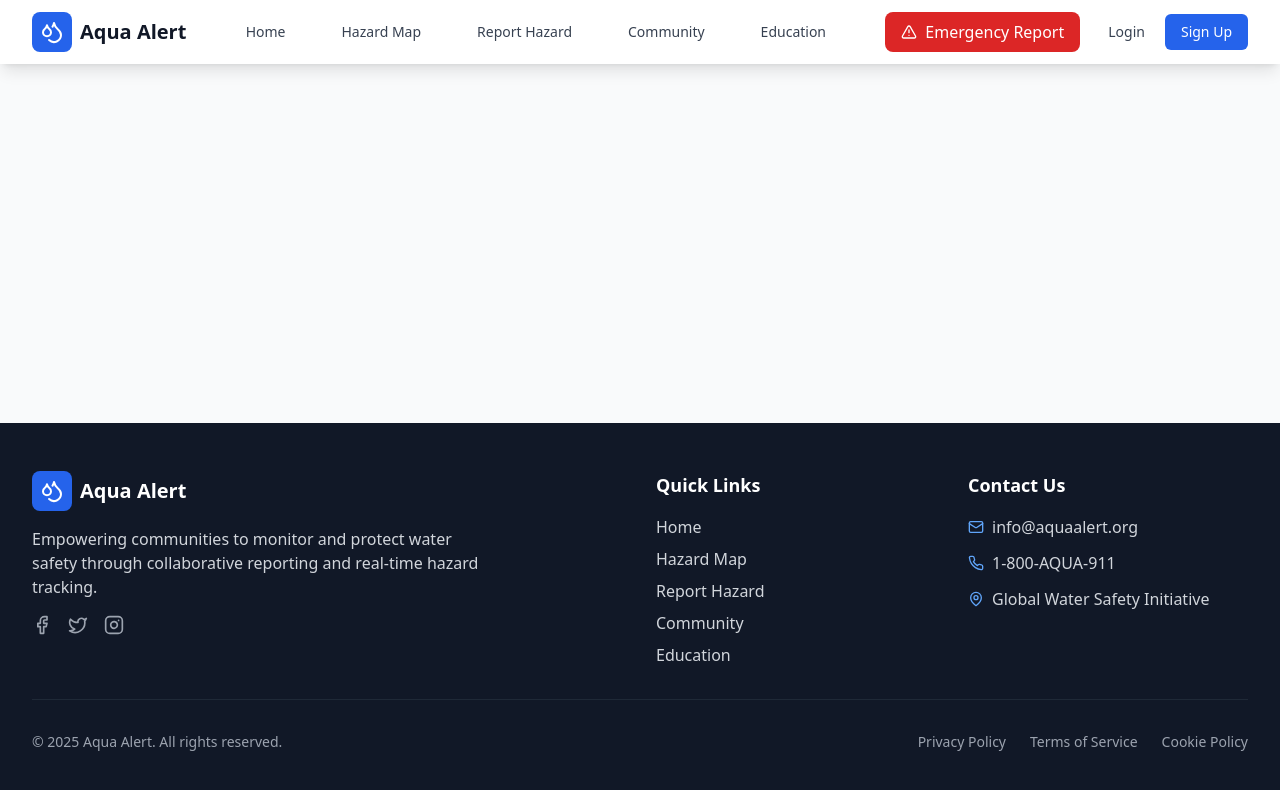
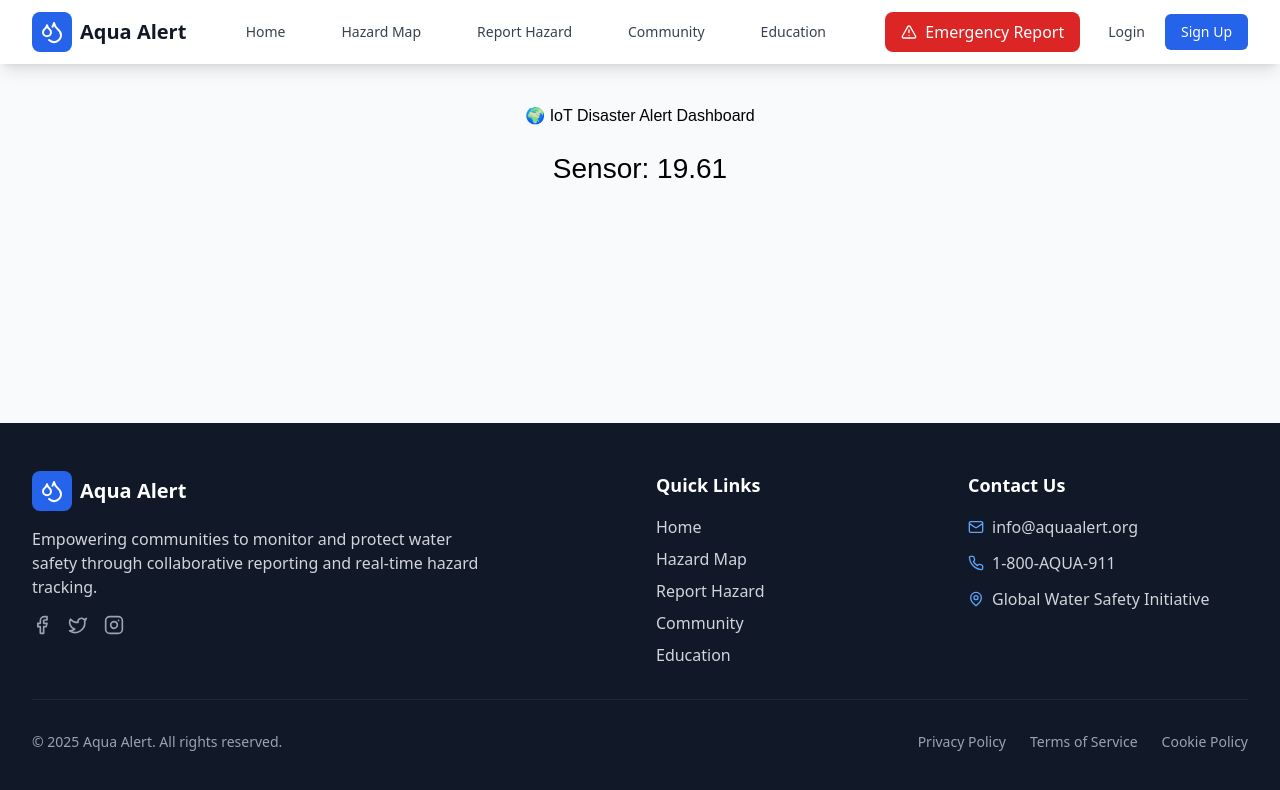
Before and after one commit to mounikapothula1106-creator/aqua-alert, a React (Vite) app: page /iot-dashboard in a window 1280 px wide. Shown: the top 790 px of the page. Built offline with nearby package versions, Linux system fonts and the light colour scheme.

Commit message:
Add IoT Dashboard import and routing to App.tsx
Co-authored-by: mounikapothula1106-creator <227014950+mounikapothula1106-creator@users.noreply.github.com>

```diff
--- a/src/App.tsx
+++ b/src/App.tsx
@@ -1,4 +1,4 @@
-import React, { useState } from 'react';
+import React from 'react';
 import { BrowserRouter as Router, Routes, Route } from 'react-router-dom';
 import Header from './components/Header';
 import Footer from './components/Footer';
@@ -10,6 +10,7 @@ import Education from './pages/Education';
 import Dashboard from './pages/Dashboard';
 import Login from './pages/Login';
 import Register from './pages/Register';
+import IotDashboard from './IotDashboard';
 import { AuthProvider } from './contexts/AuthContext';
 import { HazardProvider } from './contexts/HazardContext';
 
@@ -28,6 +29,7 @@ function App() {
                 <Route path="/community" element={<Community />} />
                 <Route path="/education" element={<Education />} />
                 <Route path="/dashboard" element={<Dashboard />} />
+                <Route path="/iot-dashboard" element={<IotDashboard />} />
                 <Route path="/login" element={<Login />} />
                 <Route path="/register" element={<Register />} />
               </Routes>
```
